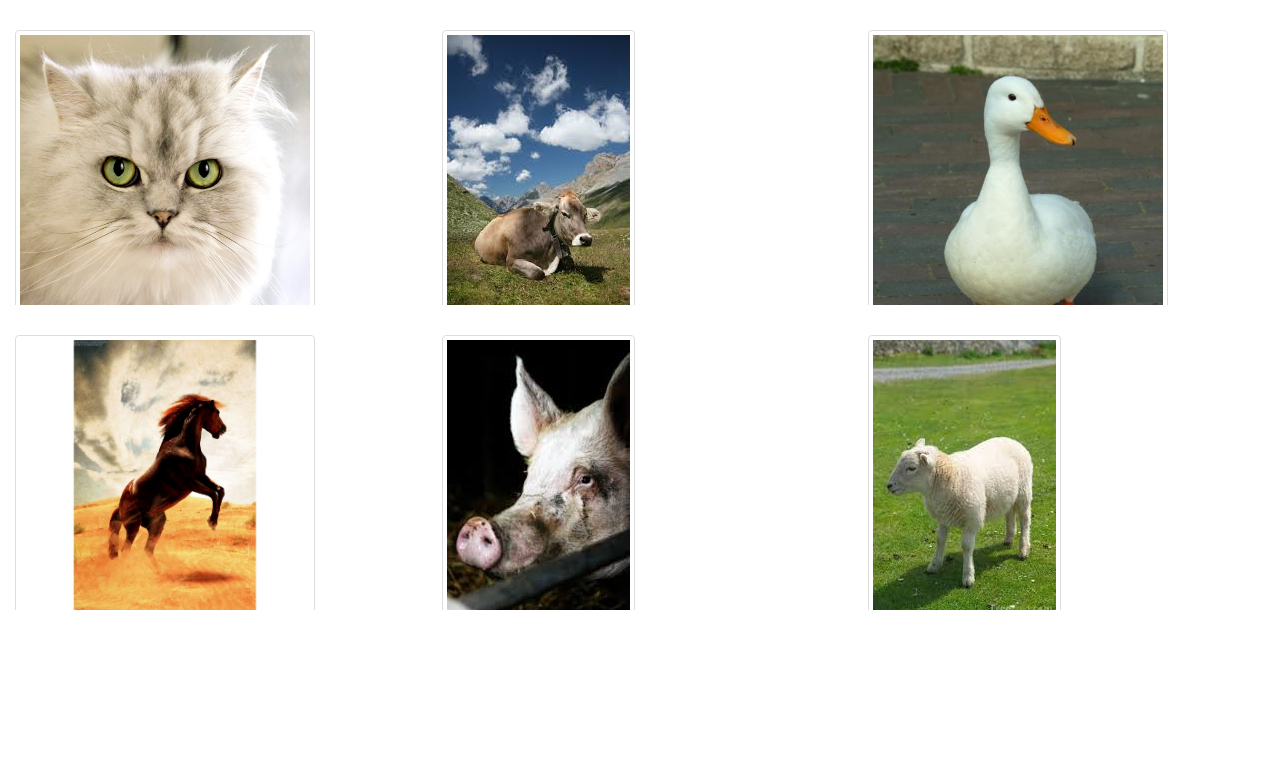
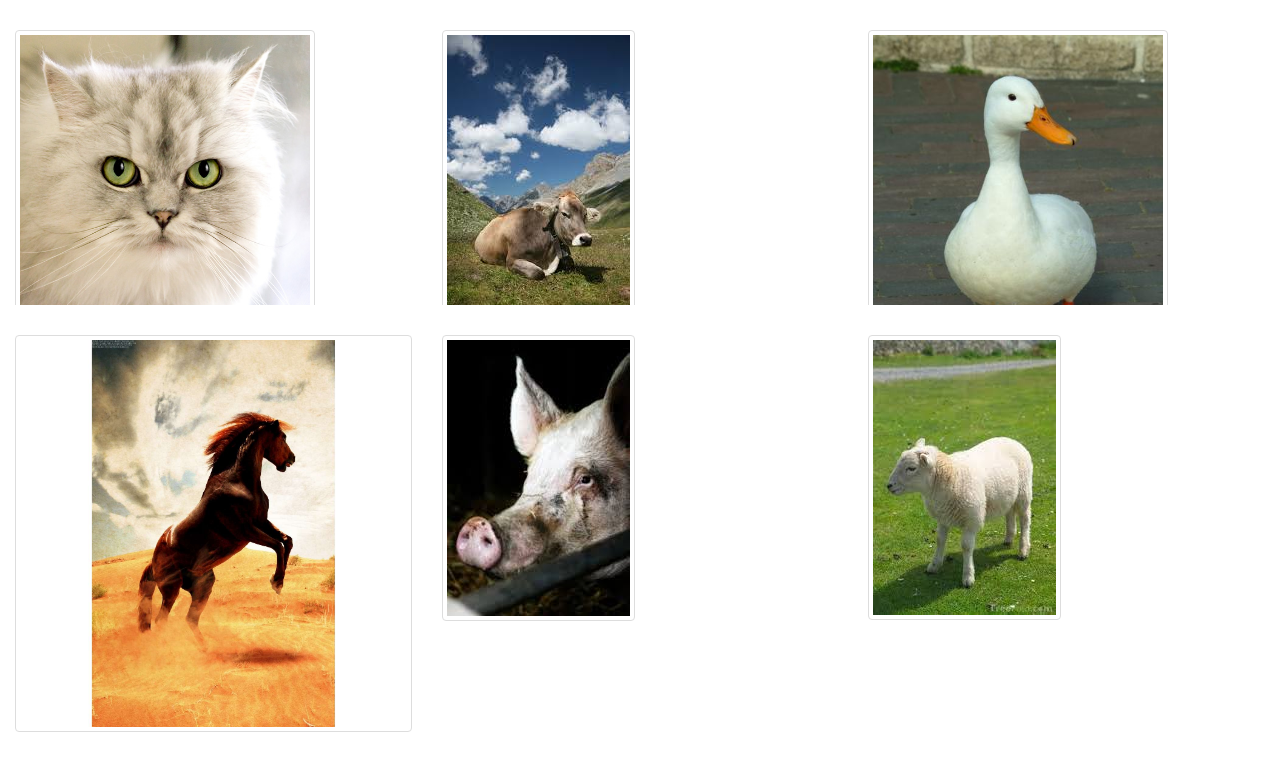
Before and after one commit to astonvilla73/picture2sound, a plain HTML site: page index.html in a window 1280 px wide. Drawn offline with nearby package versions, Linux system fonts and the light colour scheme.

Commit message:
change layout

```diff
--- a/index.html
+++ b/index.html
@@ -54,7 +54,7 @@
 
             <div data-ng-repeat="animal in animals.slice(3,6)" class="col-xs-6 col-sm-4">
 
-                <div class="img_holder"><img class="img-thumbnail" data-ng-src="{{animal.picture}}"></div>
+                <img class="img-thumbnail" data-ng-src="{{animal.picture}}">
 
             </div>
 
```
